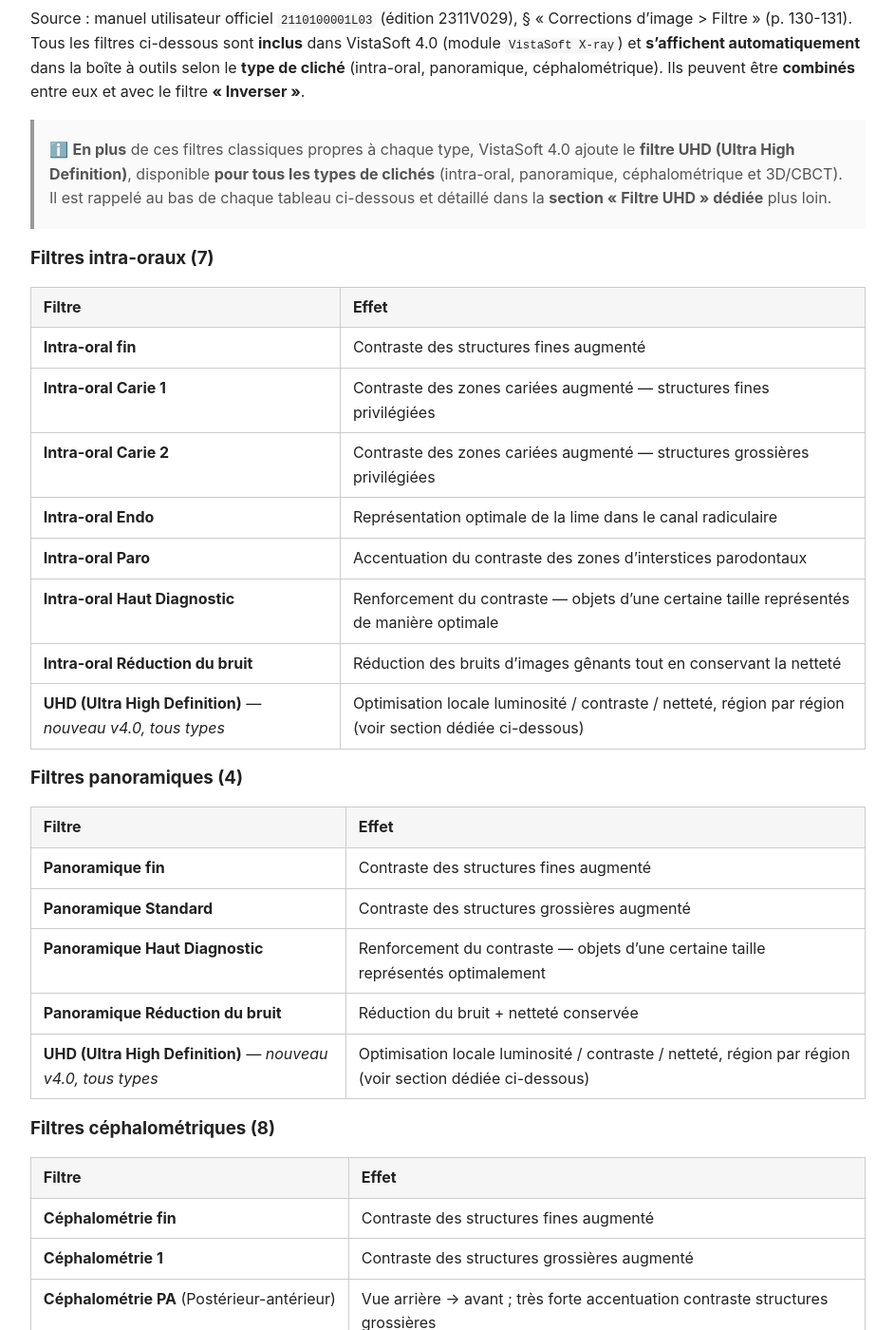
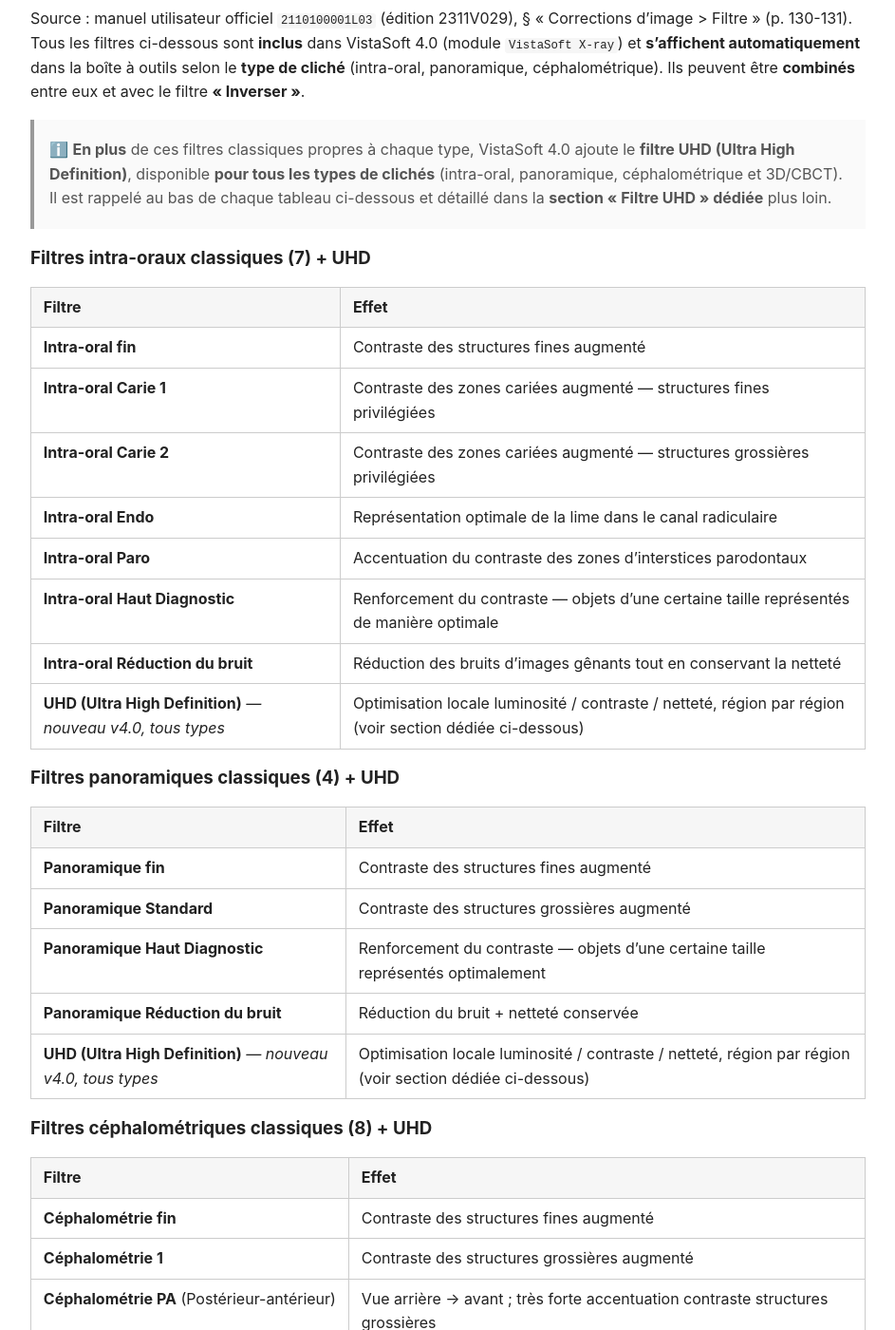
Before and after one commit to Grzybicki/durr-dental-knowledge-base, a Jekyll site: the page built from docs/fr/imagerie/vistasoft-4-0/overview.md, in a window 1280 px wide and 1400 px high, scrolled down 3879 px. Shown: the whole window at 95% size, without its empty margins (168-1111 px from the left). Built offline with Jekyll 4.4.1, drawn with Linux system fonts in a browser that asks for light colours.

Commit message:
fix(suite audit): compteurs filtres UHD, MD555 renforce, 4 dates footer alignees
Suite a l'audit independant (modele Fable) du commit 73a25d4 :
- vistasoft-4-0 : intitules "(7)/(4)/(8)" -> "classiques (N) + UHD" (les tableaux
  comptaient une ligne de plus depuis l'ajout d'UHD).
- desinfection-aspiration : frequence renforcee MD 555 "1 a 5x/sem" -> "2 a 5x/sem"
  (coherence avec le nouveau minimum standard de 2x/sem).
- 4 dates footer alignees sur le frontmatter 2026-07-19 (desalignement pre-existant
  bec8b73) : filtres-hepa-ulpa-compresseurs, recuperateurs-amalgame, vistacam-proxi,
  vistasoft-mobile-connect.

Co-Authored-By: Claude Opus 4.8 (1M context) <noreply@anthropic.com>
Claude-Session: https://claude.ai/code/session_01Pzf5ku5za9vkiLrAsETCmw

```diff
--- a/docs/fr/imagerie/vistasoft-4-0/overview.md
+++ b/docs/fr/imagerie/vistasoft-4-0/overview.md
@@ -299,7 +299,7 @@ de cliché** (intra-oral, panoramique, céphalométrique). Ils peuvent être
 > Il est rappelé au bas de chaque tableau ci-dessous et détaillé dans la
 > **section « Filtre UHD » dédiée** plus loin.
 
-### Filtres intra-oraux (7)
+### Filtres intra-oraux classiques (7) + UHD
 
 | Filtre | Effet |
 |---|---|
@@ -312,7 +312,7 @@ de cliché** (intra-oral, panoramique, céphalométrique). Ils peuvent être
 | **Intra-oral Réduction du bruit** | Réduction des bruits d'images gênants tout en conservant la netteté |
 | **UHD (Ultra High Definition)** *— nouveau v4.0, tous types* | Optimisation locale luminosité / contraste / netteté, région par région (voir section dédiée ci-dessous) |
 
-### Filtres panoramiques (4)
+### Filtres panoramiques classiques (4) + UHD
 
 | Filtre | Effet |
 |---|---|
@@ -322,7 +322,7 @@ de cliché** (intra-oral, panoramique, céphalométrique). Ils peuvent être
 | **Panoramique Réduction du bruit** | Réduction du bruit + netteté conservée |
 | **UHD (Ultra High Definition)** *— nouveau v4.0, tous types* | Optimisation locale luminosité / contraste / netteté, région par région (voir section dédiée ci-dessous) |
 
-### Filtres céphalométriques (8)
+### Filtres céphalométriques classiques (8) + UHD
 
 | Filtre | Effet |
 |---|---|
```
Also changed, not shown: docs/fr/conventionnel/filtres-hepa-ulpa-compresseurs/overview.md (+1 -1 lines), docs/fr/conventionnel/recuperateurs-amalgame/overview.md (+1 -1 lines), docs/fr/hygiene-chimie/desinfection-aspiration/overview.md (+1 -1 lines), docs/fr/imagerie/vistacam-proxi/overview.md (+1 -1 lines), docs/fr/imagerie/vistasoft-mobile-connect/overview.md (+1 -1 lines).
